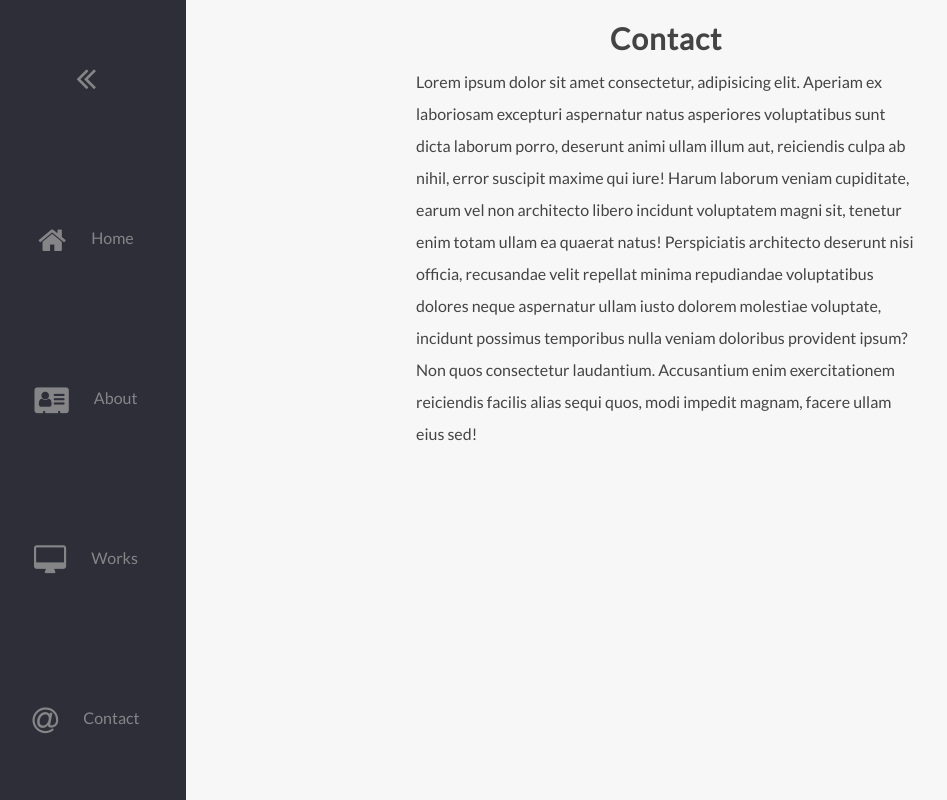
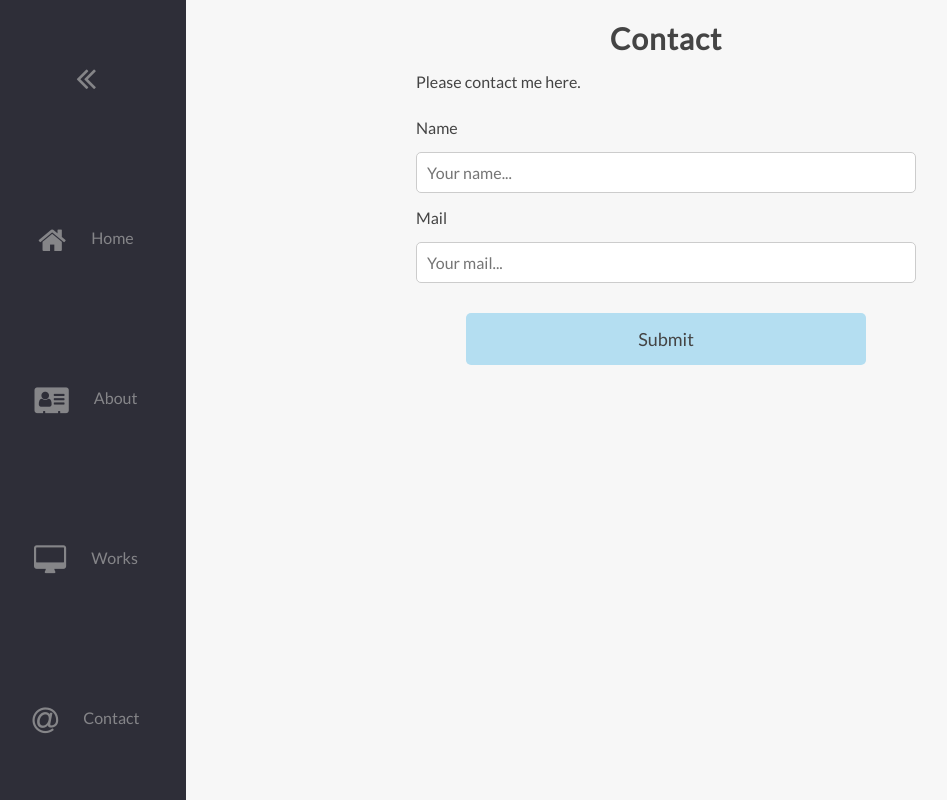
Before and after one commit to ku1987/demo-portfolio, a Next.js app in the folder client/: page /contact in a window 1280 px wide. Shown: the whole page, without its empty margins (14-961 px from the left). Built offline with nearby package versions, Linux system fonts and the light colour scheme.

Commit message:
Add react-hook-form

```diff
--- a/client/package.json
+++ b/client/package.json
@@ -16,12 +16,11 @@
     "@zeit/next-sass": "^1.0.1",
     "axios": "^0.19.2",
     "css-loader": "^3.4.2",
-    "isomorphic-unfetch": "^3.0.0",
     "next": "^9.2.2",
-    "node-fetch": "^2.6.0",
     "prop-types": "^15.7.2",
     "react": "^16.13.0",
     "react-dom": "^16.13.0",
+    "react-hook-form": "^5.7.2",
     "uuid": "^7.0.2",
     "uuidv4": "^6.0.6"
   },
--- a/client/pages/contact.jsx
+++ b/client/pages/contact.jsx
@@ -1,19 +1,35 @@
 /* eslint-disable react/jsx-one-expression-per-line */
 /* eslint-disable max-len */
 import React from 'react';
+import { useForm } from 'react-hook-form';
 import Navbar from '../components/navbar';
 
-const Contact = () => (
+const Contact = () => {
+  const {
+    register, handleSubmit, errors,
+  } = useForm();
+  const onSubmit = (data) => console.log(data);
+  return (
     <div>
       <Navbar />
       <main>
         <div className="container">
           <h1>Contact</h1>
-        <p>Lorem ipsum dolor sit amet consectetur, adipisicing elit. Aperiam ex laboriosam excepturi aspernatur natus asperiores voluptatibus sunt dicta laborum porro, deserunt animi ullam illum aut, reiciendis culpa ab nihil, error suscipit maxime qui iure! Harum laborum veniam cupiditate, earum vel non architecto libero incidunt voluptatem magni sit, tenetur enim totam ullam ea quaerat natus! Perspiciatis architecto deserunt nisi officia, recusandae velit repellat minima repudiandae voluptatibus dolores neque aspernatur ullam iusto dolorem molestiae voluptate, incidunt possimus temporibus nulla veniam doloribus provident ipsum? Non quos consectetur laudantium. Accusantium enim exercitationem reiciendis facilis alias sequi quos, modi impedit magnam, facere ullam eius sed!
-        </p>
+          <p>Please contact me here.</p>
+          <form onSubmit={handleSubmit(onSubmit)}>
+            <div className="formElm">
+              <label htmlFor="Name">Name</label>
+              <input name="Name" placeholder="Your name..." ref={register} />
+              <label htmlFor="Mail">Mail</label>
+              <input name="Mail" placeholder="Your mail..." ref={register({ required: true })} />
+              {errors.exampleRequired && <span>This field is required</span>}
+            </div>
+            <input type="submit" />
+          </form>
         </div>
       </main>
     </div>
   );
+};
 
 export default Contact;
--- a/client/pages/index.jsx
+++ b/client/pages/index.jsx
@@ -7,7 +7,7 @@ const Index = () => (
   <div id="top">
     <Navbar />
     <div className="App-header">
-    <img src="/img/header_img.jpg" alt=""/>
+      <img src="/img/header_img.jpg" alt="" />
       <div className="header-title">
         <h1>Demo Portfolio</h1>
       </div>
--- a/client/public/styles/App.css
+++ b/client/public/styles/App.css
@@ -265,11 +265,6 @@ img {
   height: 100%;
 }
 
-label {
-  display: inline-block;
-  margin: 10px 0;
-}
-
 input[type='text'],
 input[type='number'] {
   border: 1px solid #dedede;
@@ -362,6 +357,49 @@ input[type='number'] {
 
 .img-container img {
   border-radius: 5px;
+}
+
+.formElm {
+  display: -ms-grid;
+  display: grid;
+  gap: 15px;
+  text-align: center;
+  width: 500px;
+  margin: 20px auto 30px;
+}
+
+.formElm input {
+  background-color: white;
+  padding: 10px;
+  border-radius: 5px;
+  border: 1px solid var(--color-secondary);
+}
+
+.formElm input:focus {
+  border: 0.5px solid rgba(25, 164, 224, 0.3);
+}
+
+.formElm label {
+  display: inline-block;
+  text-align: left;
+}
+
+input[type='submit'] {
+  border: none;
+  display: block;
+  padding: 15px;
+  width: 400px;
+  border-radius: 5px;
+  margin: auto;
+  background-color: rgba(25, 164, 224, 0.3);
+  -webkit-transition: .3s;
+  transition: .3s;
+  font-size: 1.8rem;
+}
+
+input[type='submit']:hover {
+  background-color: rgba(25, 164, 224, 0.6);
+  color: white;
 }
 
 @media screen and (min-width: 800px) {
@@ -517,10 +555,6 @@ input[type='number'] {
     width: 100%;
     height: 100%;
   }
-  label {
-    display: inline-block;
-    margin: 10px 0;
-  }
   input[type='text'],
   input[type='number'] {
     border: 1px solid #dedede;
--- a/client/public/styles/App.scss
+++ b/client/public/styles/App.scss
@@ -143,11 +143,6 @@
     height: 100%;
   }
 
-  label {
-    display: inline-block;
-    margin: 10px 0;
-  }
-
   input[type='text'],
   input[type='number'] {
     border: 1px solid #dedede;
--- a/client/public/styles/_App_sp.scss
+++ b/client/public/styles/_App_sp.scss
@@ -148,11 +148,6 @@ img {
   height: 100%;
 }
 
-label {
-  display: inline-block;
-  margin: 10px 0;
-}
-
 input[type='text'],
 input[type='number'] {
   border: 1px solid #dedede;
@@ -238,3 +233,39 @@ input[type='number'] {
     border-radius: 5px;
   }
 }
+
+.formElm {
+  display: grid;
+  gap: 15px;
+  text-align: center;
+  width: 500px;
+  margin: 20px auto 30px;
+  input {
+    background-color: white;
+    padding: 10px;
+    border-radius: 5px;
+    border: 1px solid var(--color-secondary);
+    &:focus {
+      border: .5px solid rgba(25, 164, 224, .3);
+    }
+  }
+  label {
+    display: inline-block;
+    text-align: left;
+  }
+}
+input[type='submit'] {
+  border: none;
+  display: block;
+  padding: 15px;
+  width: 400px;
+  border-radius: 5px;
+  margin: auto;
+  background-color: rgba(25, 164, 224, .3);
+  transition: .3s;
+  font-size: 1.8rem;
+  &:hover {
+    background-color: rgba(25, 164, 224, .6);
+    color: white;
+  }
+}
```
Also changed, not shown: client/public/js/common.js (deleted, +0 -18 lines), 1 other file (tests, documents, lock files or other folders). Lines whose indentation alone changed are shown as unchanged.
